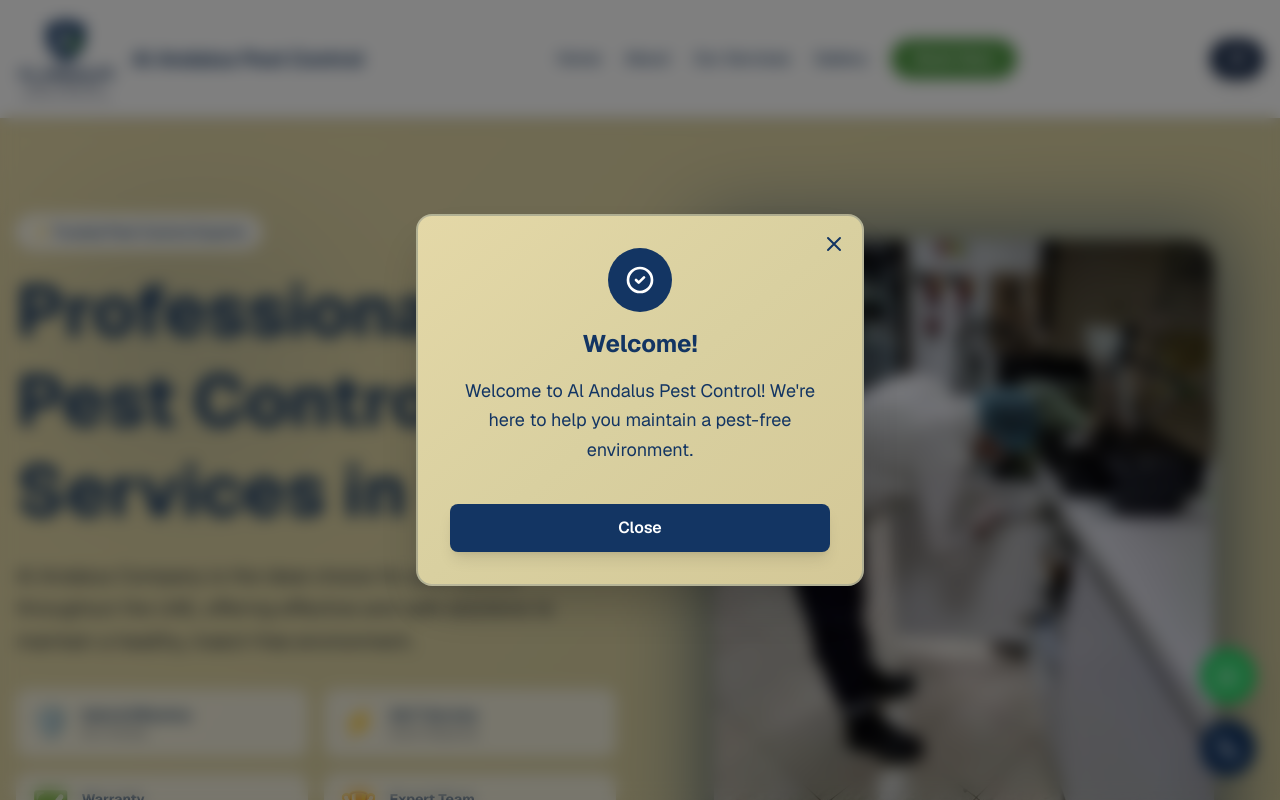
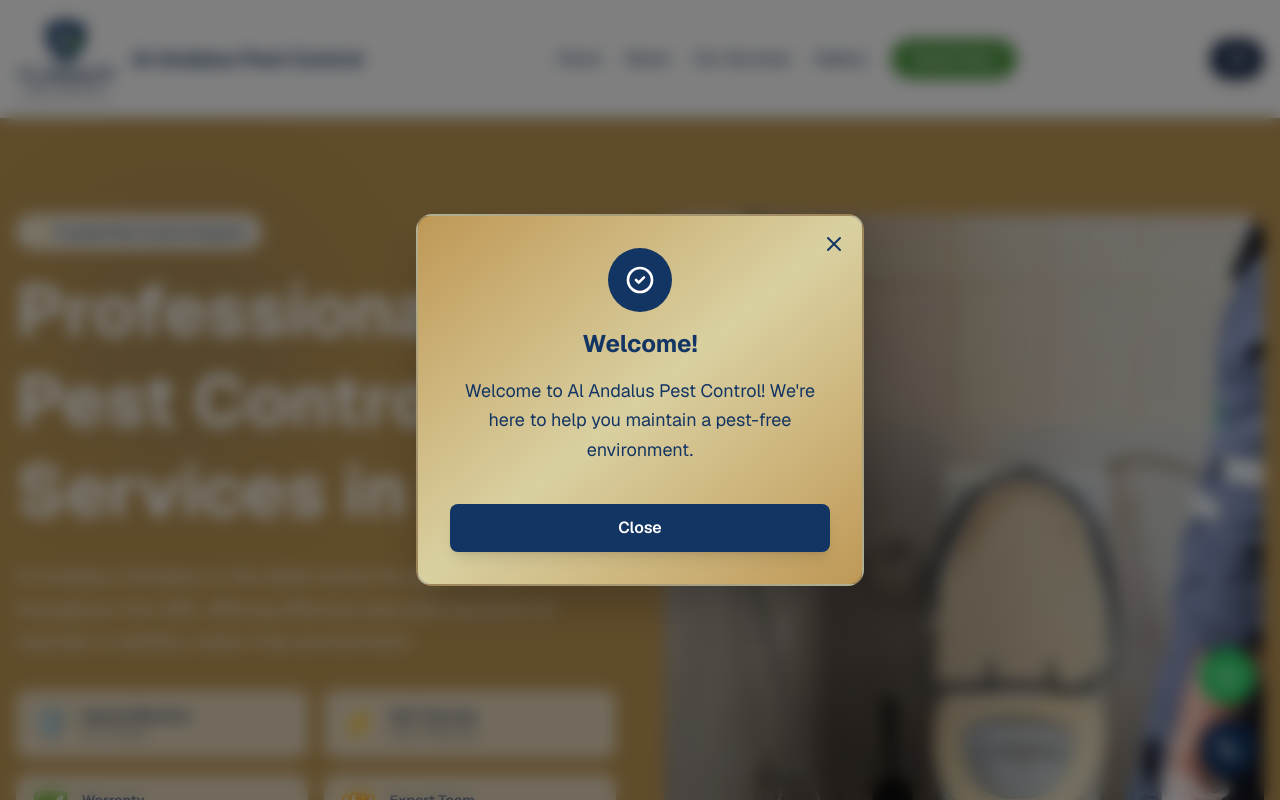
Before and after one commit to alandaluspestcontrols-ai/al-andalus-pest-control, a Next.js app: page / in a window 1280 px wide. Shown: the top 800 px of the page. Built offline with nearby package versions, Linux system fonts and the light colour scheme.

Commit message:
changes done

```diff
--- a/app/components/Accordion.tsx
+++ b/app/components/Accordion.tsx
@@ -41,11 +41,11 @@
         return (
           <div
             key={item.id}
-            className="border-2 border-[#e4d8a7] rounded-xl overflow-hidden transition-all hover:border-[#133563]"
+            className="border-2 border-[#bf9855] rounded-xl overflow-hidden transition-all hover:border-[#133563]"
           >
             <button
               onClick={() => toggleItem(item.id)}
-              className="w-full px-6 py-4 flex items-center justify-between bg-white hover:bg-[#e4d8a7]/20 transition-colors text-left"
+              className="w-full px-6 py-4 flex items-center justify-between bg-white hover:bg-[#bf9855]/20 transition-colors text-left"
             >
               <span className="text-lg font-semibold text-[#133563] pr-4">
                 {item.title}
--- a/app/components/Footer.tsx
+++ b/app/components/Footer.tsx
@@ -13,7 +13,7 @@
   const t = translations[language];
 
   return (
-    <footer className="bg-gradient-to-br from-[#e4d8a7] to-[#d4c897] py-12 px-4">
+    <footer className="bg-gradient-to-br from-[#bf9855] to-[#bf9855] py-12 px-4">
       <div className="container mx-auto max-w-[1250px]">
         <div className="grid md:grid-cols-3 gap-8 md:gap-12 mb-8">
           {/* Left Section - Contact Information */}
--- a/app/components/WelcomePopup.tsx
+++ b/app/components/WelcomePopup.tsx
@@ -39,7 +39,7 @@
 
   return (
     <div className="fixed inset-0 z-50 flex items-center justify-center p-4 bg-black/50 backdrop-blur-sm animate-fadeIn">
-      <div className="bg-gradient-to-br from-[#e4d8a7] via-[#d9d0a0] to-[#d4c897] rounded-2xl shadow-2xl max-w-md w-full p-8 relative animate-slideUp border-2 border-[#133563]/20">
+      <div className="bg-gradient-to-br from-[#bf9855] via-[#d9d0a0] to-[#bf9855] rounded-2xl shadow-2xl max-w-md w-full p-8 relative animate-slideUp border-2 border-[#133563]/20">
         {/* Close Button */}
         <button
           onClick={handleClose}
--- a/app/contact/page.tsx
+++ b/app/contact/page.tsx
@@ -144,7 +144,7 @@
                 <div className="space-y-3">
                   <a
                     href="tel:+971502765910"
-                    className="block text-lg text-gray-700 hover:text-[#133563] transition-colors p-4 bg-gray-50 rounded-lg hover:bg-[#e4d8a7]/20"
+                    className="block text-lg text-gray-700 hover:text-[#133563] transition-colors p-4 bg-gray-50 rounded-lg hover:bg-[#bf9855]/20"
                   >
                     <span dir="ltr">+971 50 276 5910</span>
                   </a>
@@ -282,7 +282,7 @@
           </div>
 
           {/* Subscribe Section */}
-          <div className="mt-16 bg-gradient-to-br from-[#e4d8a7] to-[#d4c897] p-12 rounded-2xl text-center">
+          <div className="mt-16 bg-gradient-to-br from-[#bf9855] to-[#bf9855] p-12 rounded-2xl text-center">
             <h3 className="text-3xl font-bold text-[#133563] mb-4">
               {t.contact.subscribe}
             </h3>
--- a/app/gallery/page.tsx
+++ b/app/gallery/page.tsx
@@ -18,7 +18,7 @@
       <Navigation />
 
       {/* Hero Section */}
-      <section className="relative py-16 md:py-24 px-4 bg-gradient-to-br from-[#e4d8a7] via-[#d9d0a0] to-[#d4c897] overflow-hidden">
+      <section className="relative py-16 md:py-24 px-4 bg-gradient-to-br from-[#bf9855] via-[#d9d0a0] to-[#bf9855] overflow-hidden">
         <div className="absolute inset-0 opacity-10">
           <div className="absolute top-20 left-10 w-72 h-72 bg-[#133563] rounded-full blur-3xl"></div>
           <div className="absolute bottom-20 right-10 w-96 h-96 bg-[#133563] rounded-full blur-3xl"></div>
--- a/app/globals.css
+++ b/app/globals.css
@@ -3,7 +3,7 @@
 :root {
   --background: #ffffff;
   --foreground: #171717;
-  --primary: #e4d8a7;
+  --primary: #bf9855;
   --secondary: #0c2646;
 }
 
--- a/app/page.tsx
+++ b/app/page.tsx
@@ -70,8 +70,11 @@
   img0062,
   img0063,
 } from "../public/assets";
-
-const logoImage = logo;
+import { Swiper, SwiperSlide } from "swiper/react";
+import "swiper/css";
+import "swiper/css/pagination";
+import "swiper/css/navigation";
+import { Pagination, Navigation as SwiperNavigation } from "swiper/modules";
 
 export default function Home() {
   const { language } = useLanguage();
@@ -84,7 +87,7 @@
       {/* Enhanced Hero Section */}
       <section
         id="home"
-        className="relative py-16 md:py-24 px-4 bg-gradient-to-br from-[#e4d8a7] via-[#d9d0a0] to-[#d4c897] overflow-hidden"
+        className="relative py-16 md:py-24 px-4 bg-gradient-to-br from-[#bf9855]  to-[#bf9855] overflow-hidden"
       >
         {/* Decorative Background Elements */}
         <div className="absolute inset-0 opacity-10">
@@ -100,10 +103,10 @@
                   ? "✨ Trusted Pest Control Experts"
                   : "✨ خبراء مكافحة حشرات الموثوقون"}
               </div>
-              <h1 className="text-5xl md:text-6xl lg:text-7xl font-bold text-[#133563] leading-tight">
+              <h1 className="text-5xl md:text-6xl lg:text-7xl font-bold text-white leading-tight">
                 {t.hero.subtitle}
               </h1>
-              <p className="text-xl text-gray-800 leading-relaxed">
+              <p className="text-xl text-white/90 leading-relaxed">
                 {language === "en"
                   ? "Al Andalus Company is the ideal choice for pest control throughout the UAE, offering effective and safe solutions to maintain a healthy, insect-free environment."
                   : "شركة الأندلس هي الخيار الأمثل لمكافحة حشرات في جميع أنحاء الإمارات، حيث تقدم حلولاً فعالة وآمنة للحفاظ على بيئة صحية خالية من حشرات."}
@@ -202,43 +205,26 @@
                 </a>
               </div>
             </div>
-            <div className="flex justify-center relative">
-              <div className="relative">
-                <div className="absolute -inset-4 bg-[#133563] rounded-3xl blur-2xl opacity-20 animate-pulse"></div>
-                <Image
-                  src={img0022}
+
+            <div className="flex justify-center ">
+              <Swiper
+                pagination={true}
+                modules={[Pagination, SwiperNavigation]}
+                className="w-full  "
+              >
+                {[img0011, img0012, img0013, img0014, img0015, img0016].map(
+                  (img, index) => (
+                    <SwiperSlide key={index} className="relative w-full">
+                      <img
+                        src={img}
                         alt="Pest Control Service"
-                  width={500}
-                  height={415}
-                  className="rounded-3xl shadow-2xl relative z-10 transform hover:scale-105 transition-transform duration-300"
+                        className="w-full md:h-[90vh] h-[40vh] object-cover rounded-3xl overflow-hidden"
                       />
-              </div>
-            </div>
-          </div>
-
-          {/* Hero Section Images Gallery */}
-          <div className="grid grid-cols-3 md:grid-cols-6 gap-4 mt-12">
-            {[
-              img0011,
-              img0012,
-              img0013,
-              img0014,
-              img0015,
-              img0016,
-            ].map((img, index) => (
-              <div
-                key={index}
-                className="relative overflow-hidden rounded-xl shadow-lg hover:shadow-2xl transition-all transform hover:-translate-y-2"
-              >
-                <Image
-                  src={img}
-                  alt={`Pest Control Service ${index + 1}`}
-                  width={200}
-                  height={200}
-                  className="w-full h-full object-cover"
-                />
-              </div>
-            ))}
+                    </SwiperSlide>
+                  )
+                )}
+              </Swiper>
+            </div>
           </div>
         </div>
       </section>
@@ -275,14 +261,8 @@
 
           {/* Statistics Section Images Gallery */}
           <div className="grid grid-cols-3 md:grid-cols-6 gap-4">
-            {[
-              img0018,
-              img0020,
-              img0021,
-              img0023,
-              img0024,
-              img0025,
-            ].map((img, index) => (
+            {[img0018, img0020, img0021, img0023, img0024, img0025].map(
+              (img, index) => (
                 <div
                   key={index}
                   className="relative overflow-hidden rounded-xl shadow-lg hover:shadow-2xl transition-all transform hover:-translate-y-2 opacity-80 hover:opacity-100"
@@ -295,13 +275,14 @@
                     className="w-full h-full object-cover"
                   />
                 </div>
-            ))}
+              )
+            )}
           </div>
         </div>
       </section>
 
       {/* Al Andalus Company Introduction Section */}
-      <section className="py-20 px-4 bg-gradient-to-br from-white via-[#e4d8a7]/10 to-white">
+      <section className="py-20 px-4 bg-gradient-to-br from-white via-[#bf9855]/10 to-white">
         <div className="container mx-auto max-w-[1250px]">
           <div className="text-center mb-16">
             <div className="inline-block px-4 py-2 bg-[#539B47] rounded-full text-white font-semibold text-sm mb-4">
@@ -471,7 +452,7 @@
           </div>
 
           {/* Service Areas */}
-          <div className="bg-white rounded-3xl shadow-xl p-8 md:p-12 border-2 border-[#e4d8a7]">
+          <div className="bg-white rounded-3xl shadow-xl p-8 md:p-12 border-2 border-[#bf9855]">
             <h3 className="text-3xl font-bold text-[#133563] mb-6 text-center">
               {t.alAndalusIntro.serviceAreas.title}
             </h3>
@@ -509,10 +490,10 @@
               ].map((location, index) => (
                 <div
                   key={index}
-                  className="bg-gradient-to-br from-[#e4d8a7] to-[#d4c897] p-4 rounded-xl text-center hover:shadow-lg transition-all border-2 border-transparent hover:border-[#133563]"
+                  className="bg-gradient-to-br from-[#bf9855] to-[#bf9855] p-4 rounded-xl text-center hover:shadow-lg transition-all border-2 border-transparent hover:border-[#133563]"
                 >
                   <div className="text-3xl mb-2">{location.emoji}</div>
-                  <div className="font-semibold text-[#133563] text-sm">
+                  <div className="font-semibold text-[#fff] text-sm">
                     {location.name}
                   </div>
                 </div>
@@ -521,14 +502,8 @@
 
             {/* Al Andalus Intro Section Images Gallery */}
             <div className="grid grid-cols-3 md:grid-cols-6 gap-4">
-              {[
-                img0033,
-                img0027,
-                img0034,
-                img0030,
-                img0031,
-                img0032,
-              ].map((img, index) => (
+              {[img0033, img0027, img0034, img0030, img0031, img0032].map(
+                (img, index) => (
                   <div
                     key={index}
                     className="relative overflow-hidden rounded-xl shadow-lg hover:shadow-2xl transition-all transform hover:-translate-y-2"
@@ -541,7 +516,8 @@
                       className="w-full h-full object-cover"
                     />
                   </div>
-              ))}
+                )
+              )}
             </div>
           </div>
         </div>
@@ -695,13 +671,12 @@
             </div>
 
             {/* Services Section Images Gallery */}
-
           </div>
         </div>
       </section>
 
       {/* Pest Control Services List Section */}
-      <section className="py-20 px-4 bg-gradient-to-br from-white via-[#e4d8a7]/10 to-white">
+      <section className="py-20 px-4 bg-gradient-to-br from-white via-[#bf9855]/10 to-white">
         <div className="container mx-auto max-w-[1250px]">
           <div className="text-center mb-16">
             <div className="inline-block px-4 py-2 bg-[#539B47] rounded-full text-white font-semibold text-sm mb-4">
@@ -862,12 +837,7 @@
 
           {/* Pest Control Services List Section Images Gallery */}
           <div className="grid grid-cols-3 md:grid-cols-3 gap-4 mt-12">
-            {[
-              img0040,
-              img0041,
-              img0042,
-
-            ].map((img, index) => (
+            {[img0040, img0041, img0042].map((img, index) => (
               <div
                 key={index}
                 className="relative overflow-hidden rounded-xl shadow-lg hover:shadow-2xl transition-all transform hover:-translate-y-2"
@@ -957,12 +927,11 @@
           </div>
 
           {/* Company Benefits Section Images Gallery */}
-
         </div>
       </section>
 
       {/* Company Information Section */}
-      <section className="py-20 px-4 bg-gradient-to-br from-white via-gray-50 to-[#e4d8a7]/20">
+      <section className="py-20 px-4 bg-gradient-to-br from-white via-gray-50 to-[#bf9855]/20">
         <div className="container mx-auto max-w-[1250px]">
           <div className="text-center mb-16">
             <div className="inline-block px-4 py-2 bg-[#539B47] rounded-full text-[#133563] font-semibold text-sm mb-4">
@@ -990,7 +959,7 @@
             </div>
 
             {/* Services Provided */}
-            <div className="bg-gradient-to-br from-[#e4d8a7] to-[#539B47] rounded-3xl shadow-xl p-8 md:p-12 mb-8">
+            <div className="bg-gradient-to-br from-[#bf9855] to-[#539B47] rounded-3xl shadow-xl p-8 md:p-12 mb-8">
               <h3 className="text-3xl font-bold text-[#133563] mb-8 text-center">
                 {t.companyInfoSection.services.title}
               </h3>
@@ -1185,14 +1154,12 @@
                 </div>
               </div>
             </div>
-
-
           </div>
         </div>
       </section>
 
       {/* Quick Links Section */}
-      <section className="py-20 px-4 bg-gradient-to-br from-[#e4d8a7]/30 via-white to-[#e4d8a7]/30">
+      <section className="py-20 px-4 bg-gradient-to-br from-[#bf9855]/30 via-white to-[#bf9855]/30">
         <div className="container mx-auto max-w-[1250px]">
           <div className="grid md:grid-cols-3 gap-8">
             <Link
@@ -1292,7 +1259,6 @@
           </div>
 
           {/* Quick Links Section Images Gallery */}
-
         </div>
       </section>
 
@@ -1320,12 +1286,12 @@
             ].map((location) => (
               <div
                 key={location}
-                className="group bg-gradient-to-br from-[#e4d8a7] to-[#d4c897] p-8 rounded-2xl text-center hover:shadow-xl transition-all cursor-pointer transform hover:-translate-y-2 border-2 border-transparent hover:border-[#133563]"
+                className="group bg-gradient-to-br from-[#bf9855] to-[#bf9855] p-8 rounded-2xl text-center hover:shadow-xl transition-all cursor-pointer transform hover:-translate-y-2 border-2 border-transparent hover:border-[#133563]"
               >
                 <div className="text-5xl mb-4 transform group-hover:scale-110 transition-transform">
                   📍
                 </div>
-                <h3 className="text-xl font-bold text-[#133563]">
+                <h3 className="text-xl font-bold text-[#fff]">
                   {t.locations[location as keyof typeof t.locations]}
                 </h3>
               </div>
@@ -1333,12 +1299,11 @@
           </div>
 
           {/* Locations Section Images Gallery */}
-
         </div>
       </section>
 
       {/* Articles Section with Accordion */}
-      <section className="py-20 px-4 bg-gradient-to-br from-gray-50 to-[#e4d8a7]/20">
+      <section className="py-20 px-4 bg-gradient-to-br from-gray-50 to-[#bf9855]/20">
         <div className="container mx-auto max-w-[1250px]">
           <h2 className="text-4xl font-bold text-[#133563] text-center mb-12">
             {t.articles.title}
@@ -1352,8 +1317,6 @@
               }))}
             />
           </div>
-
-
         </div>
       </section>
 
@@ -1470,7 +1433,6 @@
           </div>
 
           {/* Testimonials Section Images Gallery */}
-
         </div>
       </section>
 
@@ -1501,7 +1463,6 @@
           </div>
 
           {/* FAQ Section Images Gallery */}
-
         </div>
       </section>
 
@@ -1543,16 +1504,13 @@
               <span dir="ltr">+971 50 276 5910</span>
             </a>
           </div>
-
-
         </div>
       </section>
 
       {/* Al Andalus Pest Control Company - Effective Solutions Section */}
-      <section className="py-20 px-4 bg-gradient-to-br from-white via-[#e4d8a7]/10 to-white">
+      <section className="py-20 px-4 bg-gradient-to-br from-white via-[#bf9855]/10 to-white">
         <div className="container mx-auto max-w-[1250px]">
           {/* Gallery Images */}
-
 
           {/* Main Article Content */}
           <div className="bg-white rounded-3xl shadow-xl p-8 md:p-12 mb-8 border-2 border-gray-100">
@@ -1903,7 +1861,7 @@
             </div>
 
             {/* Tips Section */}
-            <div className="mt-12 bg-gradient-to-br from-[#e4d8a7] to-[#d4c897] rounded-2xl p-8">
+            <div className="mt-12 bg-gradient-to-br from-[#bf9855] to-[#bf9855] rounded-2xl p-8">
               <h3
                 className={`text-2xl md:text-3xl font-bold text-[#133563] mb-6 ${
                   language === "ar" ? "text-right" : "text-left"
@@ -1915,7 +1873,7 @@
                   : "نصائح لمكافحة حشرات:"}
               </h3>
               <ol
-                className={`list-decimal list-inside space-y-3 text-gray-800 ${
+                className={`list-decimal list-inside space-y-3 text-white ${
                   language === "ar" ? "text-right" : "text-left"
                 }`}
                 dir={language === "ar" ? "rtl" : "ltr"}
@@ -1959,7 +1917,7 @@
             {/* Conclusion */}
             <div className="bg-white rounded-3xl shadow-xl p-8 border-2 border-gray-100">
               <h3
-                className={`text-2xl font-bold text-[#133563] mb-4 ${
+                className={`text-2xl font-bold text-[#fff] mb-4 ${
                   language === "ar" ? "text-right" : "text-left"
                 }`}
                 dir={language === "ar" ? "rtl" : "ltr"}
--- a/app/services/page.tsx
+++ b/app/services/page.tsx
@@ -17,7 +17,7 @@
       <Navigation />
 
       {/* Hero Section */}
-      <section className="relative py-16 md:py-24 px-4 bg-gradient-to-br from-[#e4d8a7] via-[#d9d0a0] to-[#d4c897] overflow-hidden">
+      <section className="relative py-16 md:py-24 px-4 bg-gradient-to-br from-[#bf9855] via-[#d9d0a0] to-[#bf9855] overflow-hidden">
         {/* Decorative Background Elements */}
         <div className="absolute inset-0 opacity-10">
           <div className="absolute top-20 left-10 w-72 h-72 bg-[#133563] rounded-full blur-3xl"></div>
@@ -43,7 +43,7 @@
       <section className="py-20 px-4 bg-white">
         <div className="container mx-auto max-w-[1250px]">
           <div className="text-center mb-16">
-            <div className="inline-block px-4 py-2 bg-[#e4d8a7] rounded-full text-[#133563] font-semibold text-sm mb-4">
+            <div className="inline-block px-4 py-2 bg-[#bf9855] rounded-full text-[#133563] font-semibold text-sm mb-4">
               {language === "en" ? "Our Services" : "خدماتنا"}
             </div>
             <h2 className="text-4xl md:text-5xl font-bold text-[#133563] mb-4">
@@ -213,7 +213,7 @@
             ].map((location) => (
               <div
                 key={location}
-                className="group bg-gradient-to-br from-[#e4d8a7] to-[#d4c897] p-8 rounded-2xl text-center hover:shadow-xl transition-all cursor-pointer transform hover:-translate-y-2 border-2 border-transparent hover:border-[#133563]"
+                className="group bg-gradient-to-br from-[#bf9855] to-[#bf9855] p-8 rounded-2xl text-center hover:shadow-xl transition-all cursor-pointer transform hover:-translate-y-2 border-2 border-transparent hover:border-[#133563]"
               >
                 <div className="text-5xl mb-4 transform group-hover:scale-110 transition-transform">
                   📍
--- a/package.json
+++ b/package.json
@@ -12,7 +12,8 @@
     "@emailjs/browser": "^4.4.1",
     "next": "^16.0.8",
     "react": "19.2.0",
-    "react-dom": "19.2.0"
+    "react-dom": "19.2.0",
+    "swiper": "^12.0.3"
   },
   "devDependencies": {
     "@tailwindcss/postcss": "^4",
```
Also changed, not shown: app/about/page.tsx (+4 -4 lines), 1 other file (tests, documents, lock files or other folders). Lines whose indentation alone changed are shown as unchanged.
